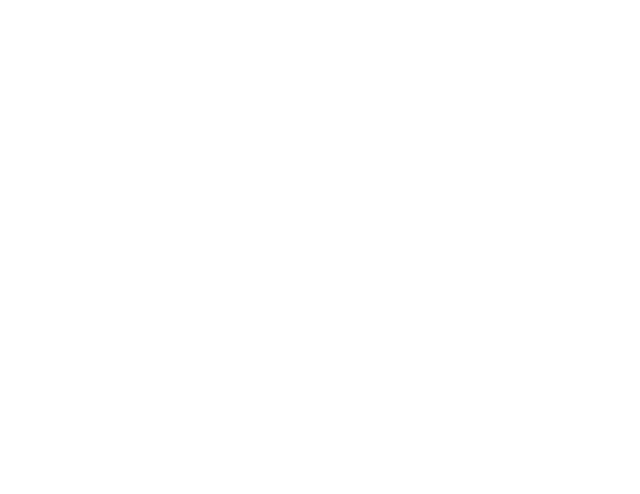
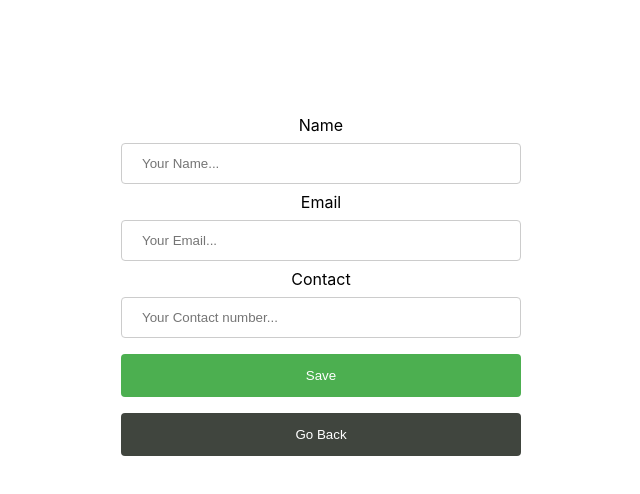
Before and after one commit to EversonCalabazas/CRUD-MERN, a React (Create React App) app in the folder client/: page /update/1 in a window 1280 px wide. Before the commit this address had no page. Shown: the top 494 px of the page, without its empty margins (319-959 px from the left). Built offline with nearby package versions, Linux system fonts and the light colour scheme; no server answers.

Commit message:
adicionado funcao atualizar contato

```diff
--- a/client/src/App.js
+++ b/client/src/App.js
@@ -13,6 +13,7 @@
         <Routes>
           <Route exact path="/" element={<Home/>}/>
           <Route path='/addEdit' element={<AddEdit/>}/>
+          <Route path='/update/:id' element={<AddEdit/>}/>
         </Routes>
 
       </div>
--- a/client/src/pages/AddEdit.js
+++ b/client/src/pages/AddEdit.js
@@ -1,5 +1,5 @@
-import React, {useState /*useEffect*/} from "react";
-import {useNavigate, /*useParams,*/ Link} from "react-router-dom";
+import React, {useEffect, useState} from "react";
+import {useNavigate, useParams, Link} from "react-router-dom";
 import "../pages/AddEdit.css";
 import axios from "axios";
 import { toast } from "react-toastify";
@@ -17,19 +17,38 @@
 
     const navigate = useNavigate();
 
+    const {id} = useParams();
+
+    useEffect(() => {
+        axios
+        .get(`http://localhost:5000/api/get/${id}`)
+        .then((resp)=> setState({...resp.data[0]}));
+    }, [id])
+
     const handleSubmit = (e) =>{
         e.preventDefault();
         if(!name || !email || !contact){
             toast.error("Please, provide values into each input fields");
         }else{
-            axios
-            .post("http://localhost:5000/api/post", {
+            if(!id){
+                axios
+                .post("http://localhost:5000/api/post", {
+                    name, email, contact,})
+                .then(()=> {
+                    setState({name:"", email:"", contact:""});
+                })
+                .catch((err) => toast.error(err.response.data));
+                toast.success("Contact added sucessfully!")
+            }else{
+                axios
+            .put(`http://localhost:5000/api/update/${id}`, {
                 name, email, contact,})
             .then(()=> {
                 setState({name:"", email:"", contact:""});
             })
             .catch((err) => toast.error(err.response.data));
-            toast.success("Contact added sucessfully!")
+            toast.success("Contact update sucessfully!")
+            }
             setTimeout(()=>{
                 navigate("/");
             }, 500);
@@ -58,7 +77,7 @@
                 id="name"
                 name="name"
                 placeholder="Your Name..."
-                value={name}
+                value={name || ""}
                 onChange={handleInputChange}
                 />
 
@@ -68,7 +87,7 @@
                 id="email"
                 name="email"
                 placeholder="Your Email..."
-                value={email}
+                value={email || ""}
                 onChange={handleInputChange}
                 />
 
@@ -78,11 +97,11 @@
                 id="contact"
                 name="contact"
                 placeholder="Your Contact number..."
-                value={contact}
+                value={contact || ""}
                 onChange={handleInputChange}
                 />
 
-                <input type="submit" value="Save"/>
+                <input type="submit" value={id? "Save" : "Update"}/>
                 <Link to="/">
                     <input type="button" value="Go Back"/>
                 </Link>
```
Also changed, not shown: 1 other file (tests, documents, lock files or other folders).
